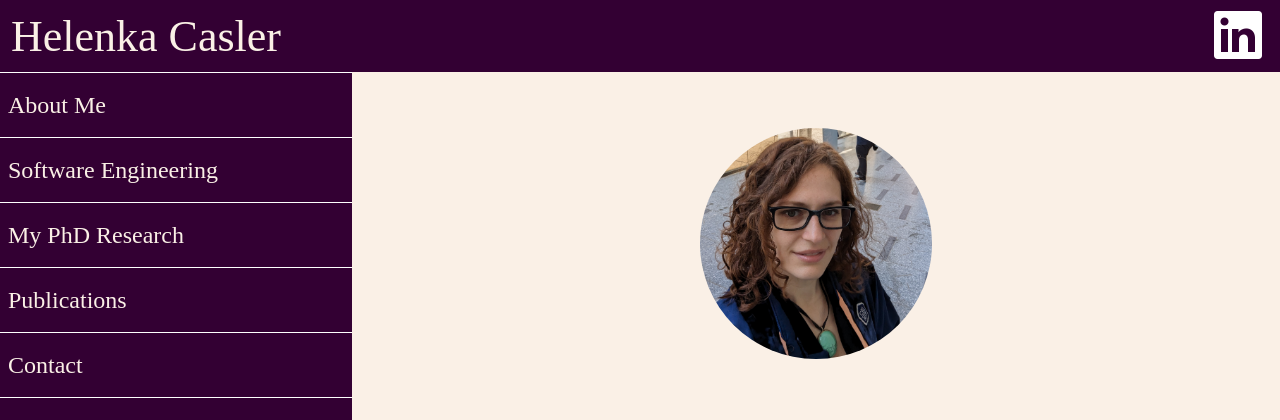
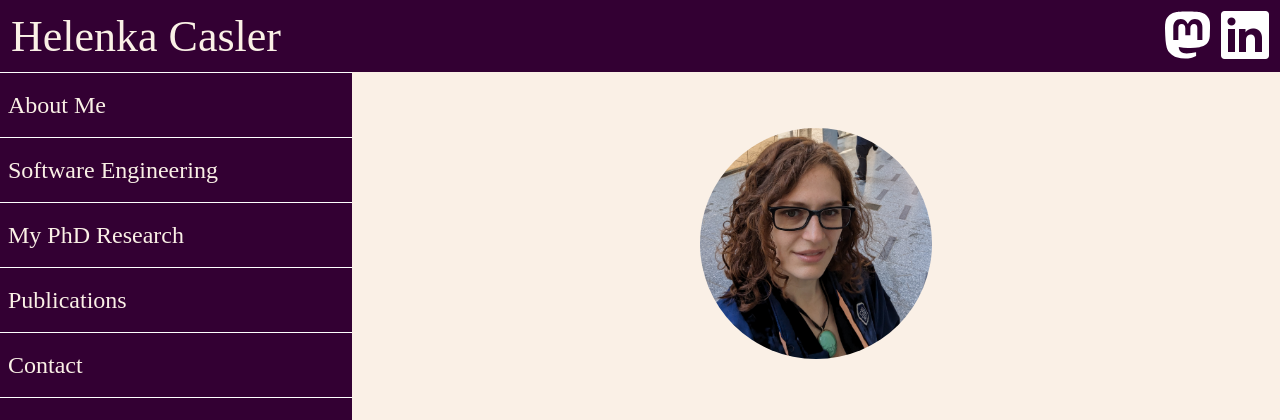
Before and after one commit to HCasler/personalSiteDjango, a Django app: page / in a window 1280 px wide. Shown: the top 420 px of the page. Run offline with Django 4.2, Linux system fonts and the light colour scheme; parts of the project's set-up code (start-up, migrations or seed data) failed here and were passed over.

Commit message:
add Mastodon icon to page header

```diff
--- a/frontEnd/static/frontEnd/stylesheets/styles.css
+++ b/frontEnd/static/frontEnd/stylesheets/styles.css
@@ -17,16 +17,19 @@ body {
 }
 
 #topNameBox {
-    width:75%;
+    /*width:10em;*/
+    width:calc(100% - 8rem);
     float:left;
     margin:.25em;
 }
 
 #socialIcons {
-    width:21%;
+    /*width:calc(100% - 10em);*/
+    width:8rem;
     color:#ffffff;
     text-align:right;
-    margin:.25em
+    margin:.25em;
+    float:right;
 
 }
 
--- a/frontEnd/templates/frontEnd/index.html
+++ b/frontEnd/templates/frontEnd/index.html
@@ -16,8 +16,7 @@
     <div id="pageHeader">
         <!-- will go across top -->
         <div id="topNameBox"><a href="{% url 'index' %}" id=topNameLink>Helenka Casler</a></div>
-        <div id="socialIcons"><a href=https://www.linkedin.com/in/helenka-casler/><img class=socialIcon src="{% static 'frontEnd/icons/In-White-96@2x.png' %}"></a></div>
-        <a rel="me" href="https://hachyderm.io/@hcasler" style='display:none'>Mastodon</a>
+        <div id="socialIcons"><a rel="me" href=https://hachyderm.io/@hcasler><img class=socialIcon src="{% static 'frontEnd/icons/mastodon_logo-white.svg' %}"></a>&nbsp;<a href=https://www.linkedin.com/in/helenka-casler/><img class=socialIcon src="{% static 'frontEnd/icons/In-White-96@2x.png' %}"></a></div>
     </div>
 
     <div id="mainSection">
--- a/frontEnd/templates/frontEnd/nonexistent.html
+++ b/frontEnd/templates/frontEnd/nonexistent.html
@@ -17,7 +17,7 @@
 <div id="pageHeader">
         <!-- will go across top -->
         <div id="topNameBox"><a href="{% url 'index' %}" id=topNameLink>Helenka Casler</a></div>
-        <div id="socialIcons"><a href=https://www.linkedin.com/in/helenka-casler/><img class=socialIcon src="{% static 'frontEnd/icons/In-White-96@2x.png' %}"></a></div>
+        <div id="socialIcons"><a rel="me" href=https://hachyderm.io/@hcasler><img class=socialIcon src="{% static 'frontEnd/icons/mastodon_logo-white.svg' %}"></a>&nbsp;<a href=https://www.linkedin.com/in/helenka-casler/><img class=socialIcon src="{% static 'frontEnd/icons/In-White-96@2x.png' %}"></a></div>
     </div>
 
     <div id="mainSection">
```
Also changed, not shown: frontEnd/static/frontEnd/icons/mastodon_logo-white.svg (added).
